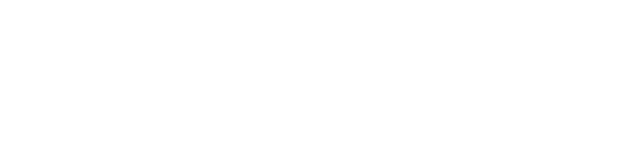
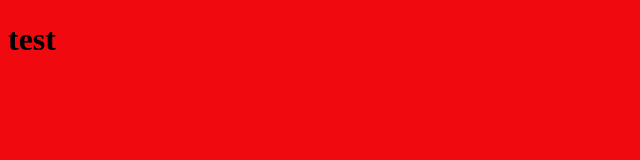
Before and after one commit to mitchelbower1/colorChanger, a plain HTML site: page index.html in a window 1280 px wide. Shown: the whole page, without its empty margins (0-640 px from the left). Drawn offline with Linux system fonts and the light colour scheme.

Commit message:
added color generation

```diff
--- /dev/null
+++ b/app.js
@@ -0,0 +1,16 @@
+// const title = document.getElementById('title');
+
+// title.addEventListener('click', function(){
+
+//   title.innerHTML = 'testing';
+// })
+
+function generateRandomNum() {
+  return Math.floor(Math.random() * 256);
+}
+
+setInterval(function(){
+
+
+    document.body.style.backgroundColor = `rgb(${generateRandomNum()},${generateRandomNum()},${generateRandomNum()})`;
+}, 1000)
--- a/index.html
+++ b/index.html
@@ -8,5 +8,8 @@
 </head>
 <body>
 
+    <h1 id="title"> test</h1>
+    <script src="./app.js"></script>
 </body>
+
 </html>
```
